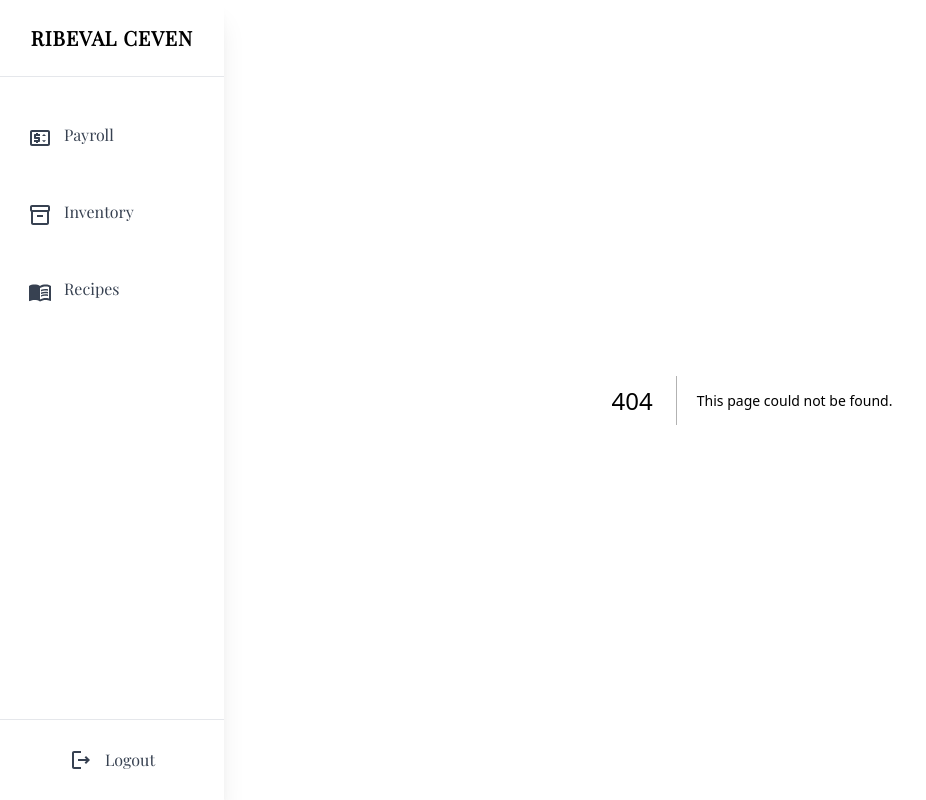
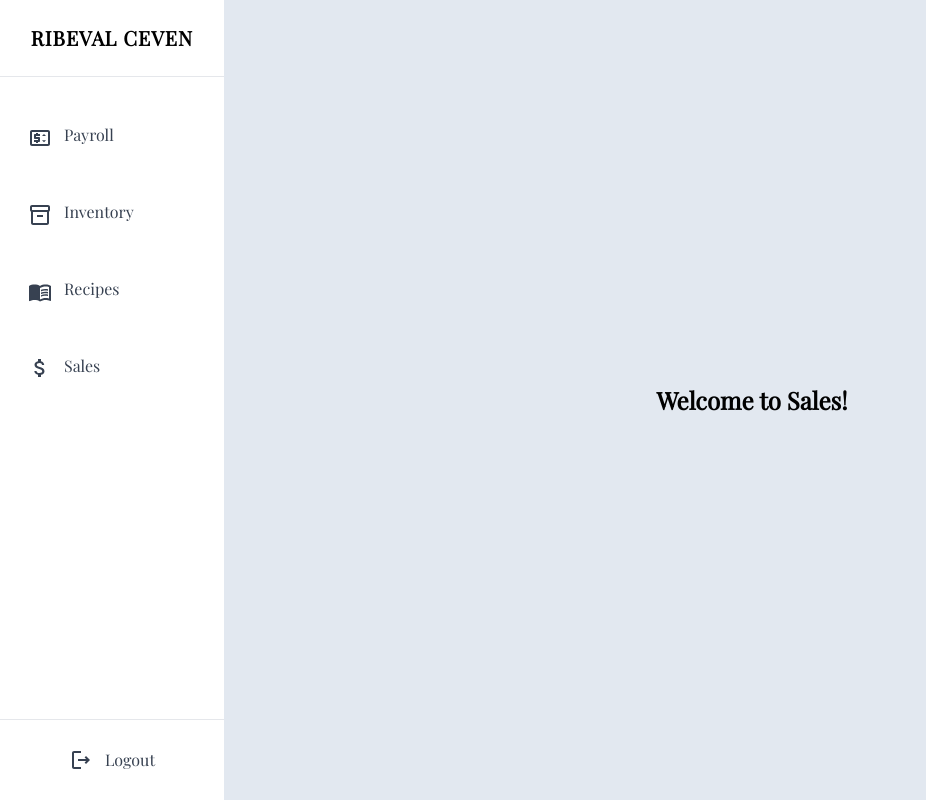
Before and after one commit to valceven/SelfProj, a Next.js app in the folder Frontend/: page /auth/login/dashboard/sales in a window 1280 px wide. Before the commit this address had no page. Shown: the whole page, without its empty margins (0-926 px from the left). Built offline with nearby package versions, Linux system fonts and the light colour scheme; sample sign-in values are in the browser's storage.

Commit message:
added new navgiation for admin side

```diff
--- /dev/null
+++ b/Frontend/src/app/auth/login/dashboard/sales/page.tsx
@@ -0,0 +1,15 @@
+import React from 'react'
+
+const Sales = () => {
+  return (
+    <>
+        <div className="bg-slate-200 flex h-full items-center justify-center p-8">
+            <h1 className="text-2xl font-bold">
+                Welcome to Sales!
+            </h1>
+        </div>
+    </>
+  )
+}
+
+export default Sales
--- a/Frontend/src/components/shared/DashNavbar.tsx
+++ b/Frontend/src/components/shared/DashNavbar.tsx
@@ -4,6 +4,7 @@ import PriceChangeOutlinedIcon from '@mui/icons-material/PriceChangeOutlined';
 import MenuBookOutlinedIcon from '@mui/icons-material/MenuBookOutlined';
 import Inventory2OutlinedIcon from '@mui/icons-material/Inventory2Outlined';
 import LogoutOutlinedIcon from '@mui/icons-material/LogoutOutlined';
+import AttachMoneyIcon from '@mui/icons-material/AttachMoney';
 
 const DashNavbar = () => {
   const [activeLink, setActiveLink] = useState('');
@@ -12,6 +13,7 @@ const DashNavbar = () => {
     { href: '/auth/login/dashboard/payroll', icon: <PriceChangeOutlinedIcon />, label: 'Payroll' },
     { href: '/auth/login/dashboard/inventory', icon: <Inventory2OutlinedIcon />, label: 'Inventory' },
     { href: '/auth/login/dashboard/recipes', icon: <MenuBookOutlinedIcon />, label: 'Recipes' },
+    { href: '/auth/login/dashboard/sales', icon: <AttachMoneyIcon/>, label:'Sales'}
   ];
 
   return (
```
